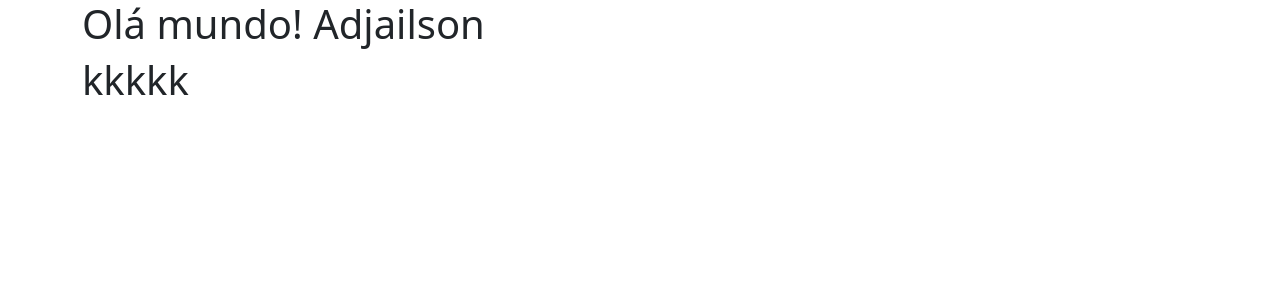
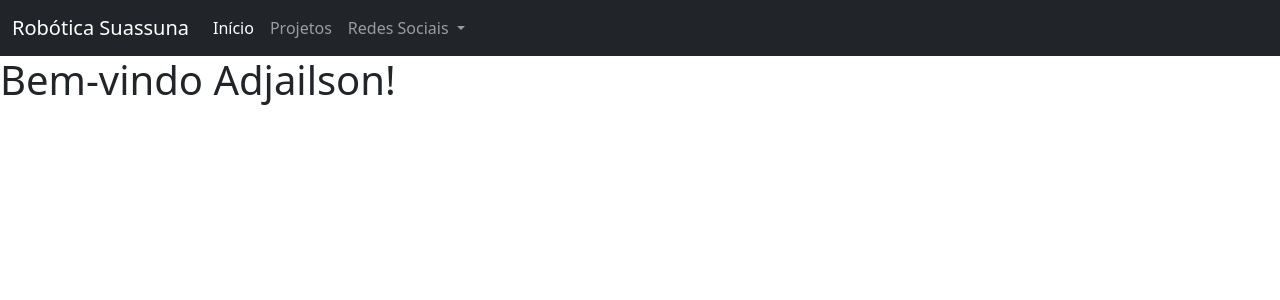
Before and after one commit to Adjailson/aulas_3AeB_WebJava, a Flask app: page / in a window 1280 px wide. Shown: the top 300 px of the page. Run offline with Flask 3, Linux system fonts and the light colour scheme; some libraries are stand-ins or nearby versions.

Commit message:
Adicionando Bootstrap
Navbar em bootstrap, adicionando direção pra página de Projetos e  Redes Sociais.

```diff
--- a/Web/Flask/robotica/templates/index.html
+++ b/Web/Flask/robotica/templates/index.html
@@ -1,18 +1,44 @@
 <!DOCTYPE html>
-<html lang="pt">
+<html lang="pt-br">
 <head>
     <meta charset="UTF-8">
     <meta name="viewport" content="width=device-width, initial-scale=1.0">
-    <title>Aula Flask</title>
-
-    <link rel="stylesheet" href="../static/css/bootstrap.css">
+    <link href="https://cdn.jsdelivr.net/npm/bootstrap@5.3.3/dist/css/bootstrap.min.css" rel="stylesheet">
+    <title>Robótica Suassuna</title>
 </head>
 <body>
 
-    <div class="container">
-        <h1>Olá mundo! {{titulo}}</h1>
-        <h1>{{outra}}</h1>
+    <!--Navbar-->
+    <nav class="navbar navbar-expand-lg bg-dark navbar-dark">
+    <div class="container-fluid">
+        <a class="navbar-brand" href="#">Robótica Suassuna</a>
+        <button class="navbar-toggler" type="button" data-bs-toggle="collapse" data-bs-target="#navbarNavDropdown"
+        aria-controls="navbarNavDropdown" aria-expanded="false" aria-label="Toggle navigation">
+        <span class="navbar-toggler-icon"></span>
+        </button>
+        <div class="collapse navbar-collapse" id="navbarNavDropdown">
+        <ul class="navbar-nav">
+            <li class="nav-item">
+            <a class="nav-link active" aria-current="page" href="#">Início</a>
+            </li>
+            <li class="nav-item">
+            <a class="nav-link" href="projetos.html">Projetos</a>
+            </li>
+            <li class="nav-item dropdown">
+            <a class="nav-link dropdown-toggle" href="#" role="button" data-bs-toggle="dropdown" aria-expanded="false">
+                Redes Sociais
+            </a>
+            <ul class="dropdown-menu">
+                <li><a class="dropdown-item" href="" target="_blank">Instagram</a></li>
+                <li><a class="dropdown-item" href="" target="_blank">Github</a></li>
+            </ul>
+            </li>
+        </ul>
+        </div>
     </div>
+    </nav>
+
+    <h1>Bem-vindo {{titulo}}!</h1>
 
 </body>
 </html>
```
